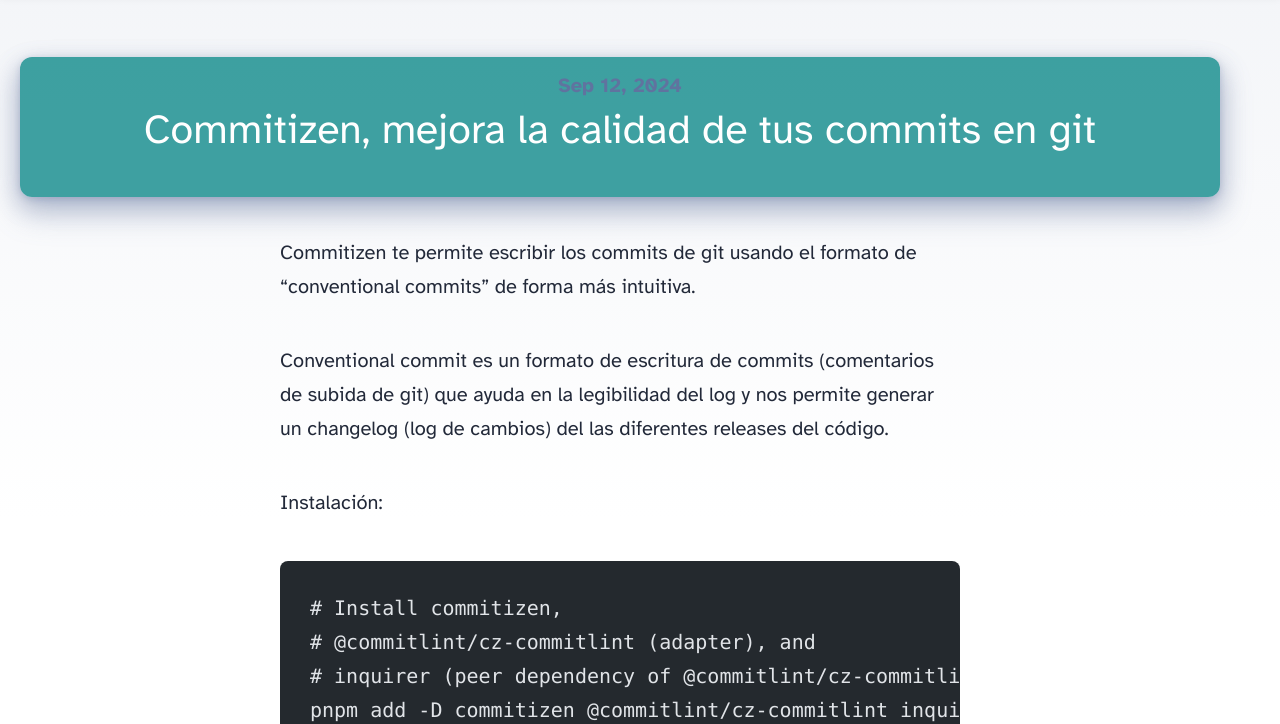
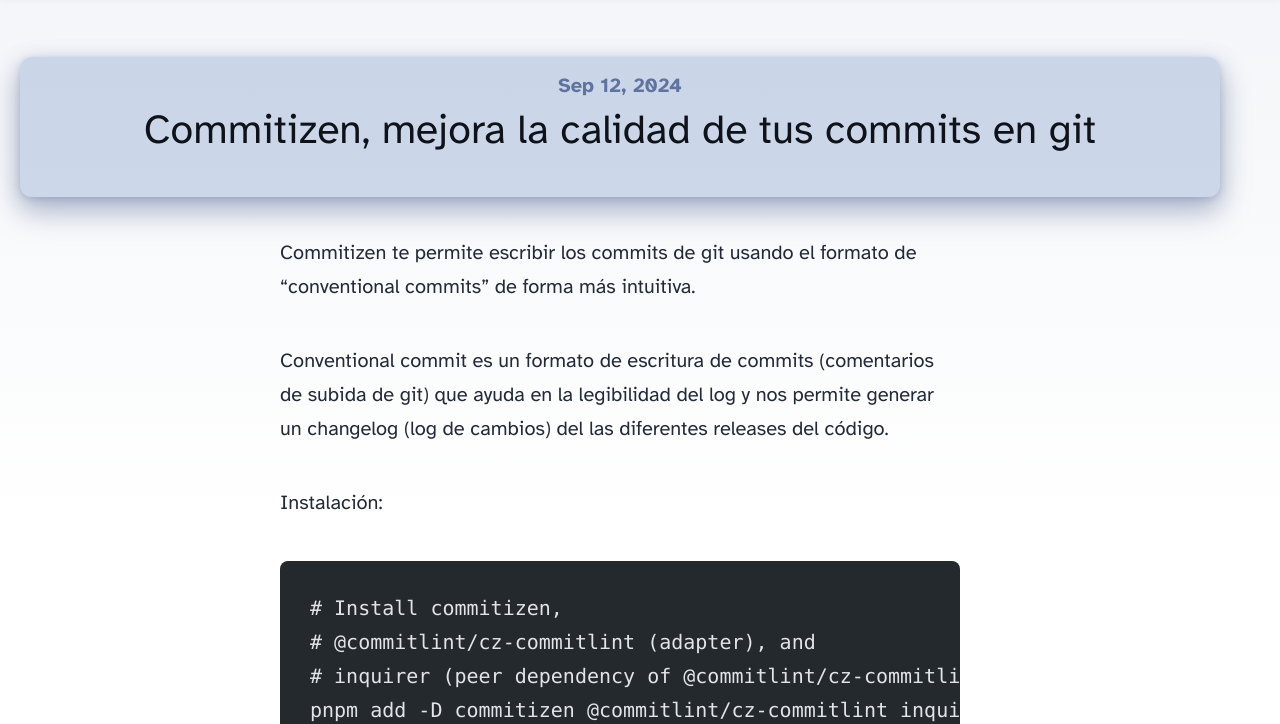
Before and after one commit to srioboo/srioboo.github.io, an Astro site: page /blog/commitizen in a window 1280 px wide. Shown: the part 81-805 px from the top of the page. Built offline with nearby package versions, Linux system fonts and the light colour scheme; Astro itself is replaced by a stand-in of ours; code samples lack their colours.

Commit message:
fix: update background color and title text color in BlogPost layout

```diff
--- a/src/layouts/BlogPost.astro
+++ b/src/layouts/BlogPost.astro
@@ -34,7 +34,8 @@
 				border-radius: 12px;
 				box-shadow: var(--box-shadow);
 				/* background: no-repeat url("/blog-placeholder-5.jpg") center center; */
-				background: #008383bf;
+				/* background: #008383bf; */
+				background: #9ab0d578;
 				background-size: 100%;
 			}
 			.prose {
@@ -52,7 +53,7 @@
 			}
 			.title h1 {
 				margin: 0 0 0.5em 0;
-				color: white;
+				color: rgb(var(--black));
 			}
 			.date {
 				margin-bottom: 0.5em;
```
